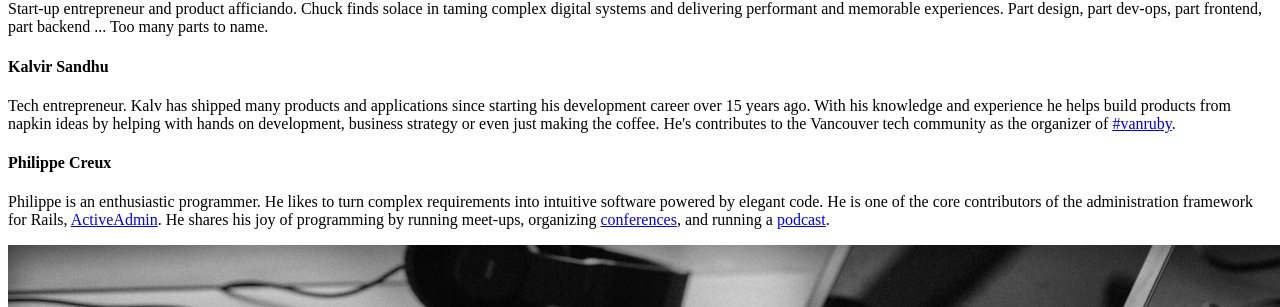
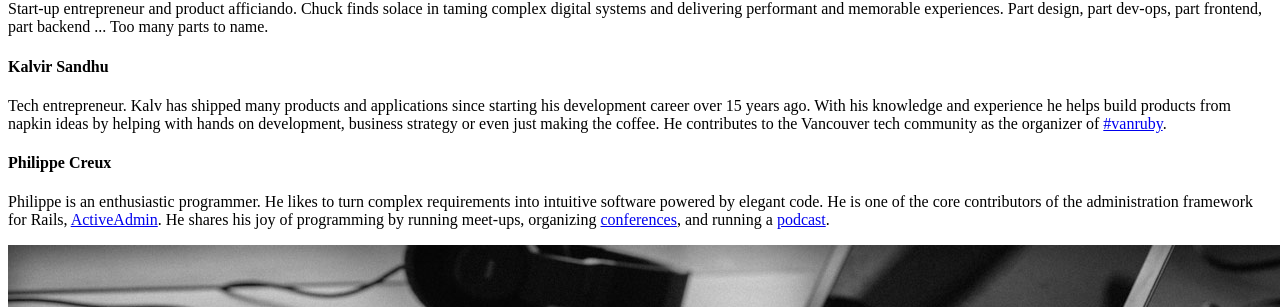
Before and after one commit to BrewhouseTeam/brewhouseteam.github.io, a Jekyll site: the page built from index.html, in a window 1280 px wide and 900 px high, scrolled down 1996 px. Shown: the part 163-470 px from the top of the window. Built offline with Jekyll 4.4.1, drawn with Linux system fonts in a browser that asks for light colours; Markdown is read by kramdown in place of the engine named in the settings.

```diff
--- a/_includes/our_team.html
+++ b/_includes/our_team.html
@@ -54,7 +54,7 @@
         Kalvir Sandhu
       </h4>
 
-      <p>Tech entrepreneur. Kalv has shipped many products and applications since starting his development career over 15 years ago. With his knowledge and experience he helps build products from napkin ideas by helping with hands on development, business strategy or even just making the coffee. He's contributes to the Vancouver tech community as the organizer of <a href="#community">#vanruby</a>.
+      <p>Tech entrepreneur. Kalv has shipped many products and applications since starting his development career over 15 years ago. With his knowledge and experience he helps build products from napkin ideas by helping with hands on development, business strategy or even just making the coffee. He contributes to the Vancouver tech community as the organizer of <a href="#community">#vanruby</a>.
       </p>
     </div>
 
```
Also changed, not shown: 3 other files.
